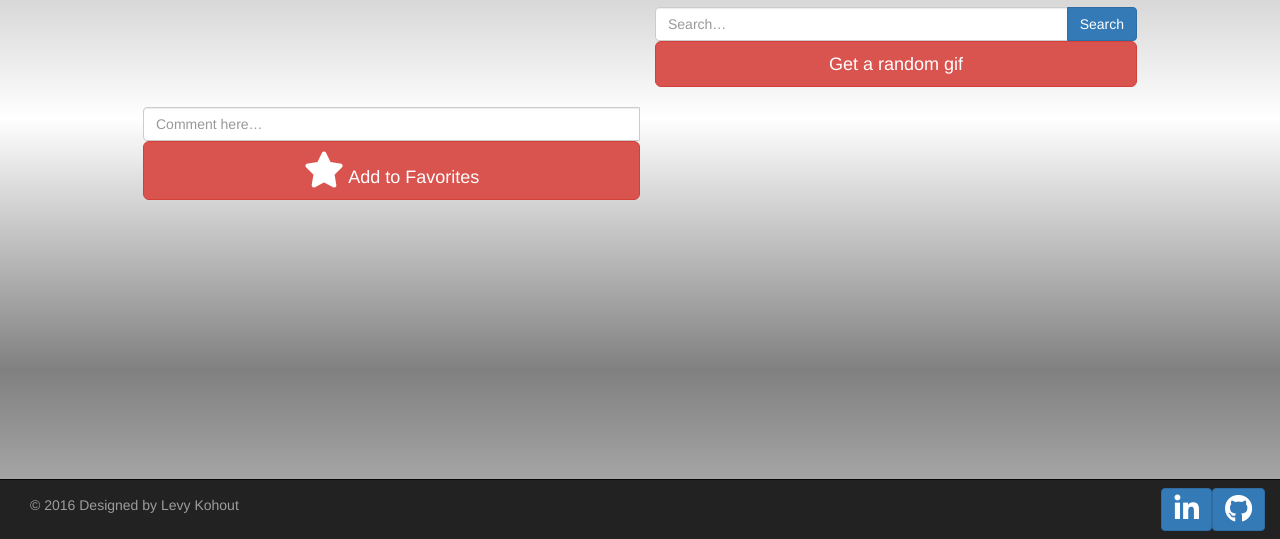
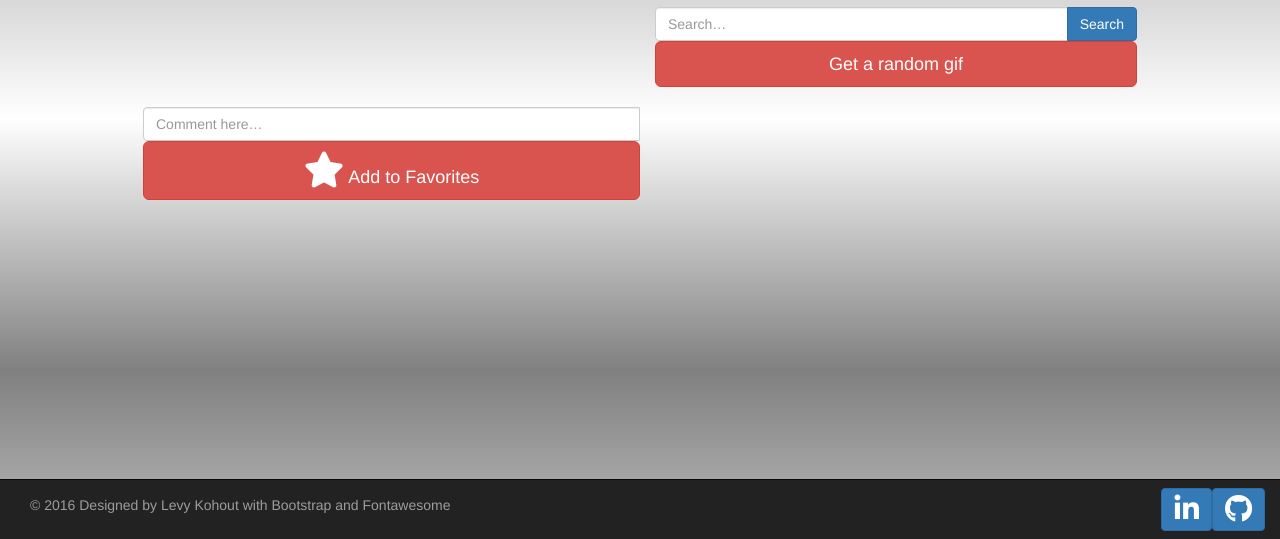
Before and after one commit to levykohout/week_5_gif_challenge, a website: page public/views/index.html in a window 1280 px wide. Shown: the part 261-800 px from the top of the page. Drawn offline with nearby package versions, Linux system fonts and the light colour scheme; files that its build step writes are made by us from their sources; no server answers; files whose address does not match are found by name.

Commit message:
Updated README

```diff
--- a/public/views/index.html
+++ b/public/views/index.html
@@ -48,7 +48,7 @@
 
     <div class="navbar navbar-inverse navbar-fixed-bottom">
         <div class="container-fluid">
-            <p class="navbar-text pull-left">© 2016 Designed by Levy Kohout</p>
+            <p class="navbar-text pull-left">© 2016 Designed by Levy Kohout with Bootstrap and Fontawesome</p>
 
             <a href="https://github.com/levykohout" class="navbar-btn btn-primary btn pull-right">
             <i class="fa fa-github" aria-hidden="true"></i></a>
```
Also changed, not shown: README.md, 1 other file.
